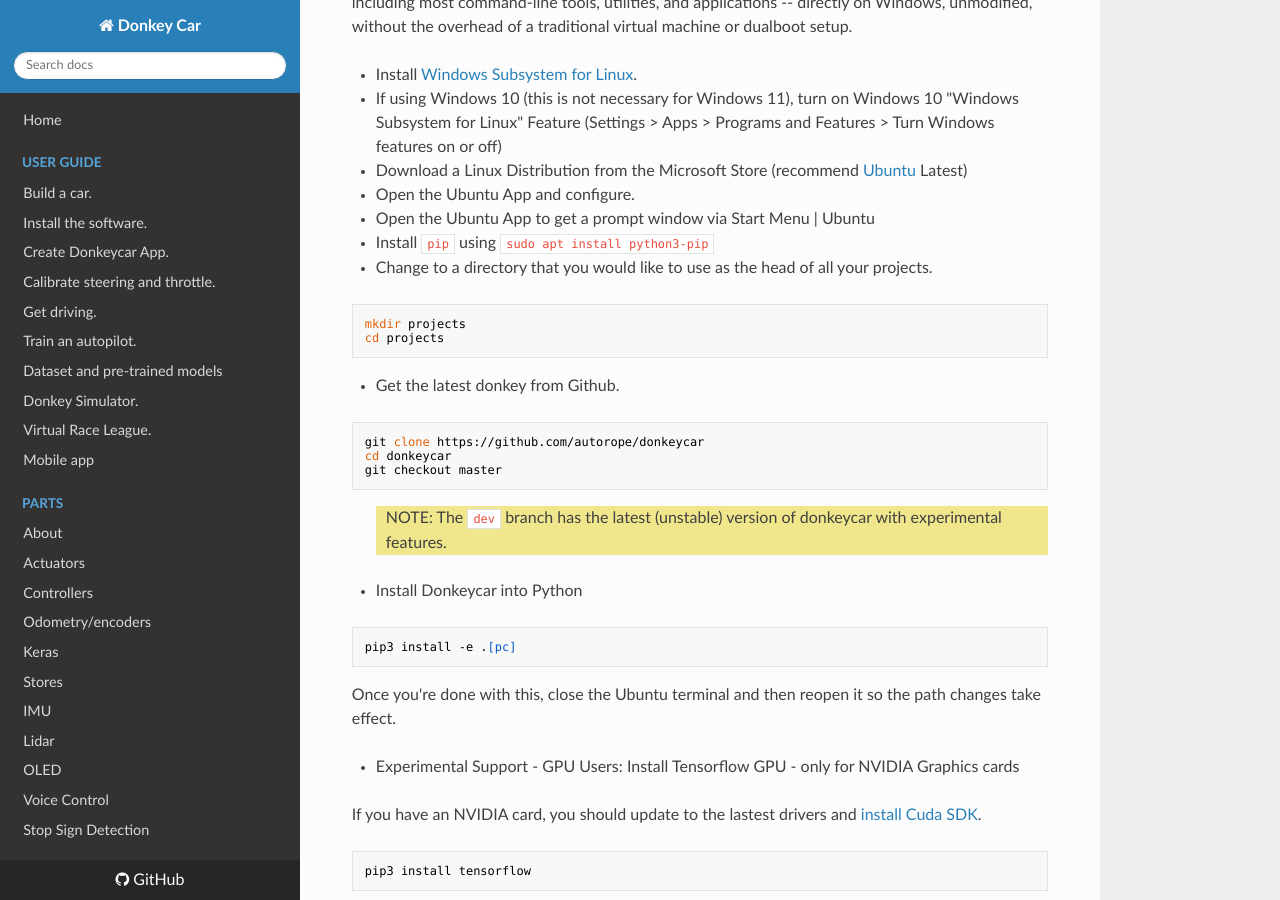
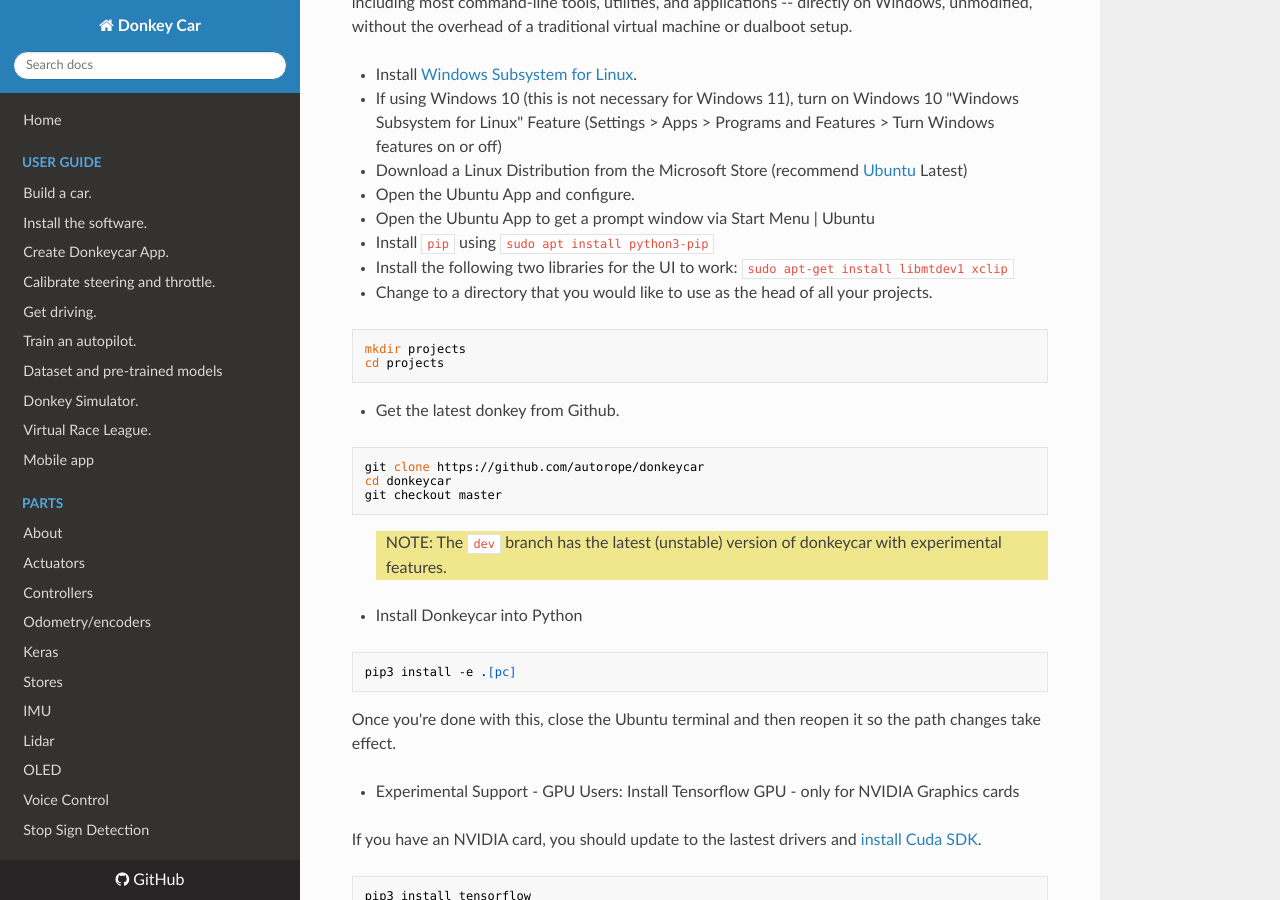
Before and after one commit to autorope/donkeydocs, an MkDocs documentation site: the page built from docs/guide/host_pc/setup_windows.md, in a window 1280 px wide and 900 px high, scrolled down 3016 px. Built offline with MkDocs 1.6.1, drawn with Linux system fonts in a browser that asks for light colours; nearby versions of some CDN libraries; old or Windows-style settings are respelled for this version of MkDocs.

Commit message:
Add missing libs for UI under WSL

````diff
--- a/docs/guide/host_pc/setup_windows.md
+++ b/docs/guide/host_pc/setup_windows.md
@@ -153,6 +153,8 @@ The Windows Subsystem for Linux (WSL) lets developers run a GNU/Linux environmen
 
 * Install `pip` using `sudo apt install python3-pip`
 
+* Install the following two libraries for the UI to work: `sudo apt-get install libmtdev1 xclip`
+
 * Change to a directory that you would like to use as the head of all your projects.
 
 ```bash
````
